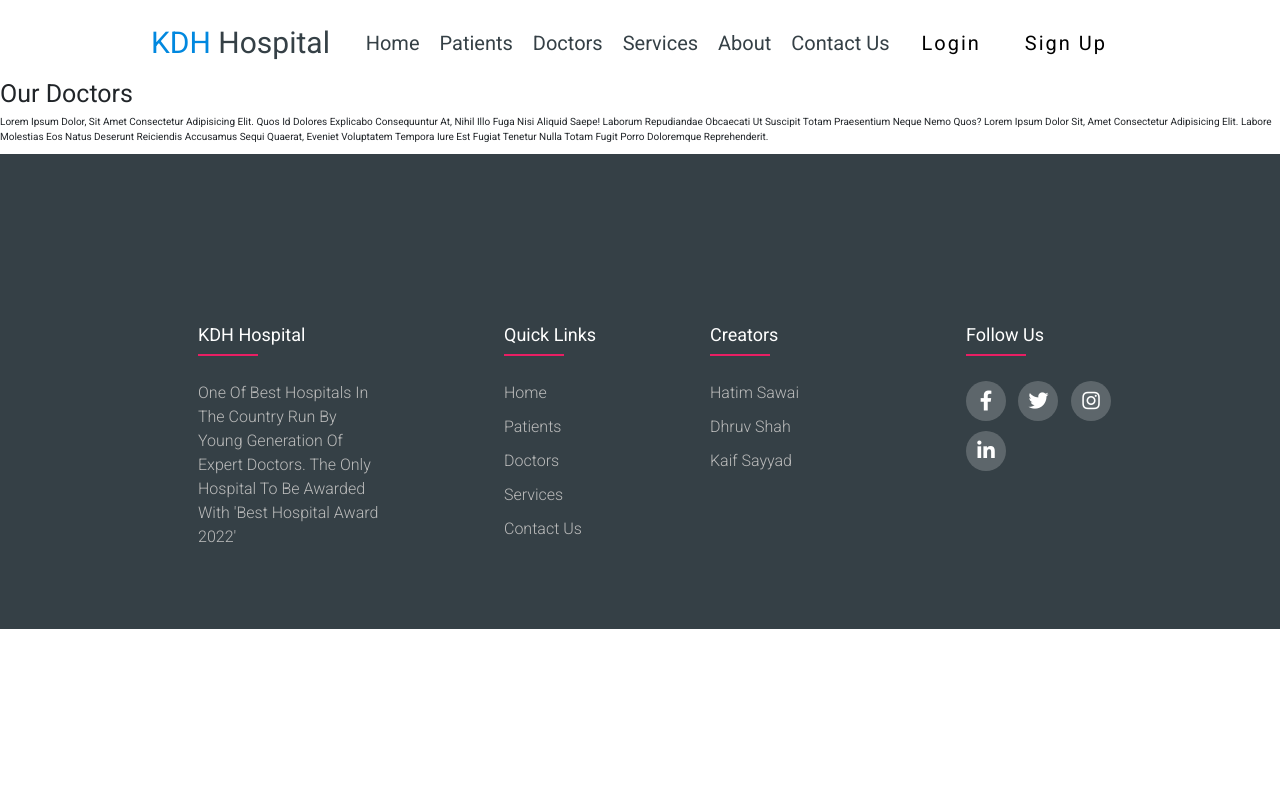
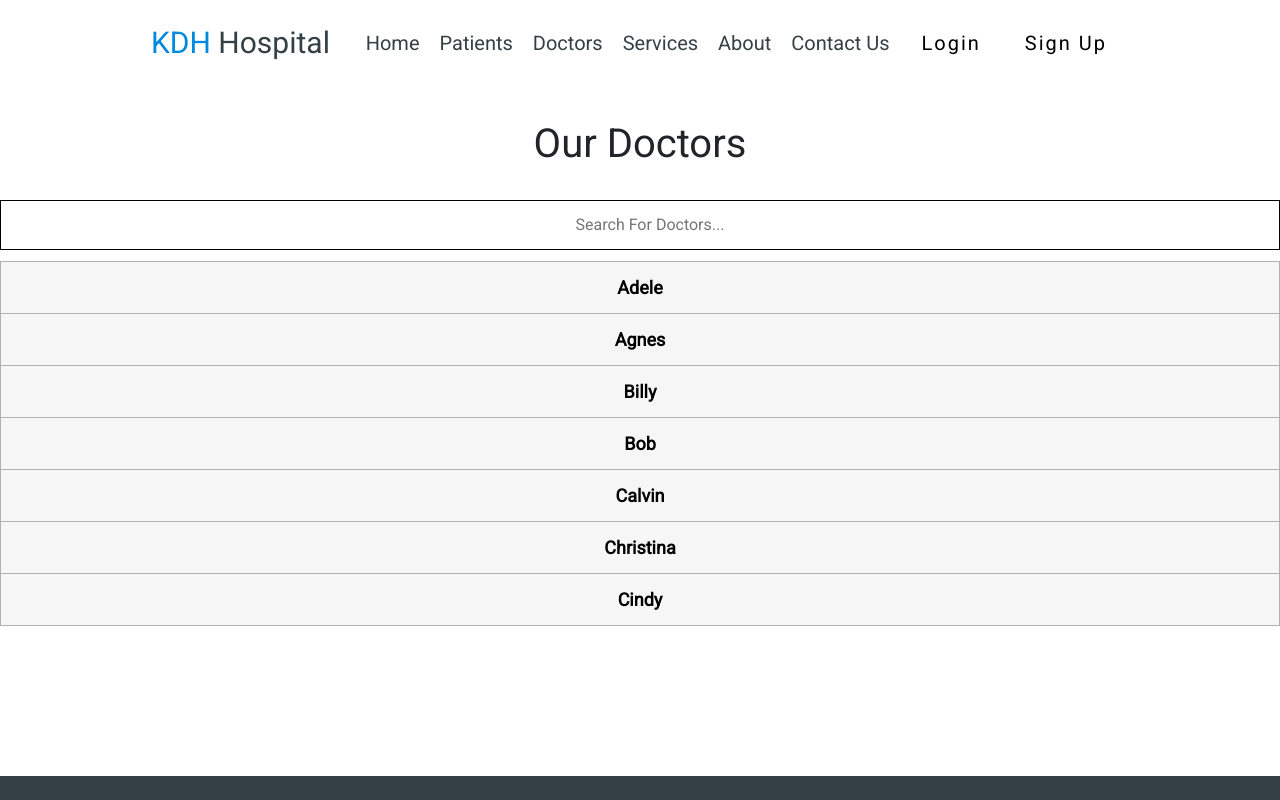
Before and after one commit to Hitstar53/KDH-Hospital-Website, a plain HTML site: page tabs/doctors.html in a window 1280 px wide. Shown: the top 800 px of the page. Drawn offline with nearby package versions, Linux system fonts and the light colour scheme.

```diff
--- a/tabs/css/app.css
+++ b/tabs/css/app.css
@@ -1,32 +1,44 @@
 @import url('https://fonts.googleapis.com/css2?family=Poppins:wght@300;400;500;600;700&display=swap');
 #myInput {
-  background-image: url('/css/searchicon.png'); /* Add a search icon to input */
+  background-image: url(''); /* Add a search icon to input */
   background-position: 10px 12px; /* Position the search icon */
   background-repeat: no-repeat; /* Do not repeat the icon image */
   width: 100%; /* Full-width */
   font-size: 16px; /* Increase font-size */
+  font-weight: 500;
+  text-align: center;
   padding: 12px 20px 12px 40px; /* Add some padding */
-  border: 1px solid #ddd; /* Add a grey border */
+  border: 1px solid black; /* Add a grey border */
+  margin-top: 12px;
   margin-bottom: 12px; /* Add some space below the input */
 }
 #myUL {
   /* Remove default list styling */
   list-style-type: none;
-  padding: 0;
+  padding-bottom: 150px;
   margin: 0;
 }
 #myUL li a {
-  border: 1px solid #ddd; /* Add a border to all links */
+  border: 1px solid rgb(177, 177, 177); /* Add a border to all links */
   margin-top: -1px; /* Prevent double borders */
   background-color: #f6f6f6; /* Grey background color */
   padding: 12px; /* Add some padding */
   text-decoration: none; /* Remove default text underline */
   font-size: 18px; /* Increase the font-size */
+  font-weight: bold;
+  text-align: center;
   color: black; /* Add a black text color */
   display: block; /* Make it into a block element to fill the whole list */
 }
 #myUL li a:hover:not(.header) {
-  background-color: #eee; /* Add a hover effect to all links, except for headers */
+  background-color: rgb(212, 211, 211); /* Add a hover effect to all links, except for headers */
+}
+.doctor_heading h1 {
+  font-size: 40px;
+  font-weight: 500;
+  text-align: center;
+  margin-top: 20px;
+  margin-bottom: 20px;
 }
 /* Style for about.html*/
 * {
@@ -192,7 +204,7 @@
 
 .footer-col {
   width: 25%;
-  padding: 0 0 0 70px;
+  padding: 0 0 0 50px;
 }
 
 .footer-col-1 {
@@ -264,6 +276,10 @@
     width: 50%;
     margin-bottom: 30px;
   }
+    .footer-col-1 {
+      width: 80%;
+      padding: 0;
+    }
 }
 
 @media(max-width: 574px) {
--- a/tabs/css/footer.css
+++ b/tabs/css/footer.css
@@ -1,4 +1,24 @@
 @import url('https://fonts.googleapis.com/css2?family=Poppins:wght@300;400;500;600;700&display=swap');
+* {
+    margin: 0;
+    padding: 0;
+    box-sizing: border-box;
+}
+
+.container {
+    max-width: 1170px;
+    margin: auto;
+}
+
+.row {
+    display: flex;
+    flex-wrap: wrap;
+}
+
+ul {
+    list-style: none;
+}
+
 .footer {
     background-color: #24262b;
     padding: 70px 0;
@@ -6,7 +26,7 @@
 
 .footer-col {
     width: 25%;
-    padding: 0 0 0 70px;
+    padding: 0 0 0 50px;
 }
 
 .footer-col-1 {
@@ -78,6 +98,10 @@
         width: 50%;
         margin-bottom: 30px;
     }
+    .footer-col-1 {
+        width: 80%;
+        padding: 0;
+    }
 }
 
 @media(max-width: 574px) {
--- a/tabs/doctors.html
+++ b/tabs/doctors.html
@@ -50,13 +50,21 @@
       <div class="fas fa-bars"></div>
     </div>
   </header>
-  <div class="doctor" style="padding-top:69px;">
-  <p>
+  <div class="doctor_heading" style="padding-top:100px;">
     <h1>Our Doctors</h1>
-    Lorem ipsum dolor, sit amet consectetur adipisicing elit. Quos id dolores explicabo consequuntur at, nihil illo fuga nisi aliquid saepe! Laborum repudiandae obcaecati ut suscipit totam praesentium neque nemo quos?
-    Lorem ipsum dolor sit, amet consectetur adipisicing elit. Labore molestias eos natus deserunt reiciendis accusamus sequi quaerat, eveniet voluptatem tempora iure est fugiat tenetur nulla totam fugit porro doloremque reprehenderit.
-  </p>
   </div>
+  <footer id="pat_foot">
+    <input type="text" id="myInput" onkeyup="myFunction()" placeholder="Search for doctors...">
+    <ul id="myUL">
+      <li><a href="#">Adele</a></li>
+      <li><a href="#">Agnes</a></li>
+      <li><a href="#">Billy</a></li>
+      <li><a href="#">Bob</a></li>
+      <li><a href="#">Calvin</a></li>
+      <li><a href="#">Christina</a></li>
+      <li><a href="#">Cindy</a></li>
+      <script src="js/app.js"></script>
+    </ul>
   <footer class="footer">
     <div id="footer"></div>
   </footer>
--- a/tabs/style.css
+++ b/tabs/style.css
@@ -9,7 +9,7 @@
   font-family: 'Roboto', sans-serif;
   margin:0; padding:0;
   box-sizing: border-box;
-  border:none !important;
+  /*border:none !important;*/
   outline: none !important;
   text-decoration: none !important;
   text-transform: capitalize;
```
Also changed, not shown: index.html (+1 -1 lines), tabs/contact.html (+1 -1 lines), tabs/patients.html (+11 -6 lines), imgs/searchicon.png (added).
